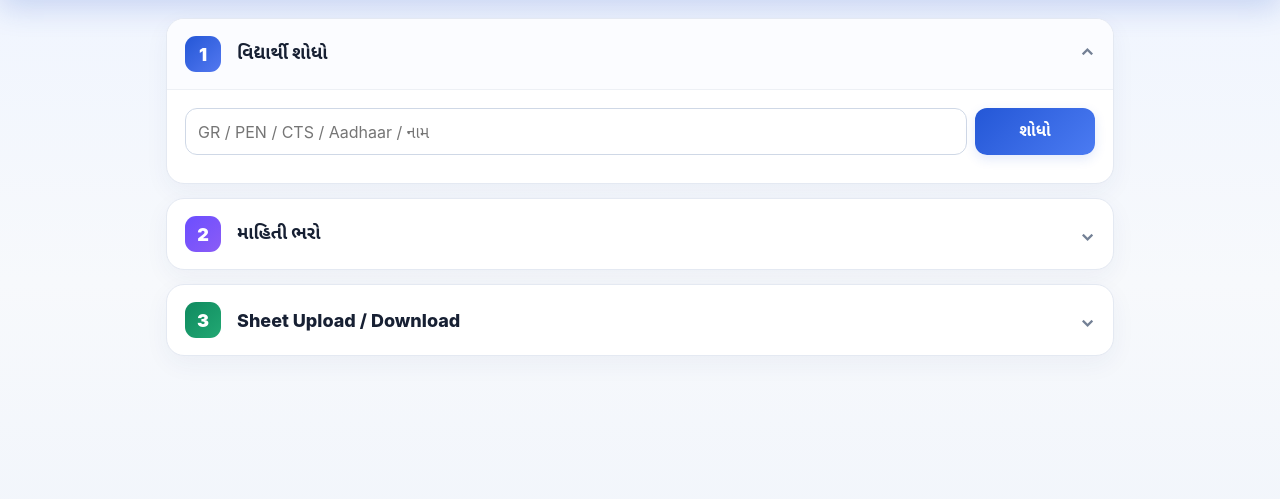
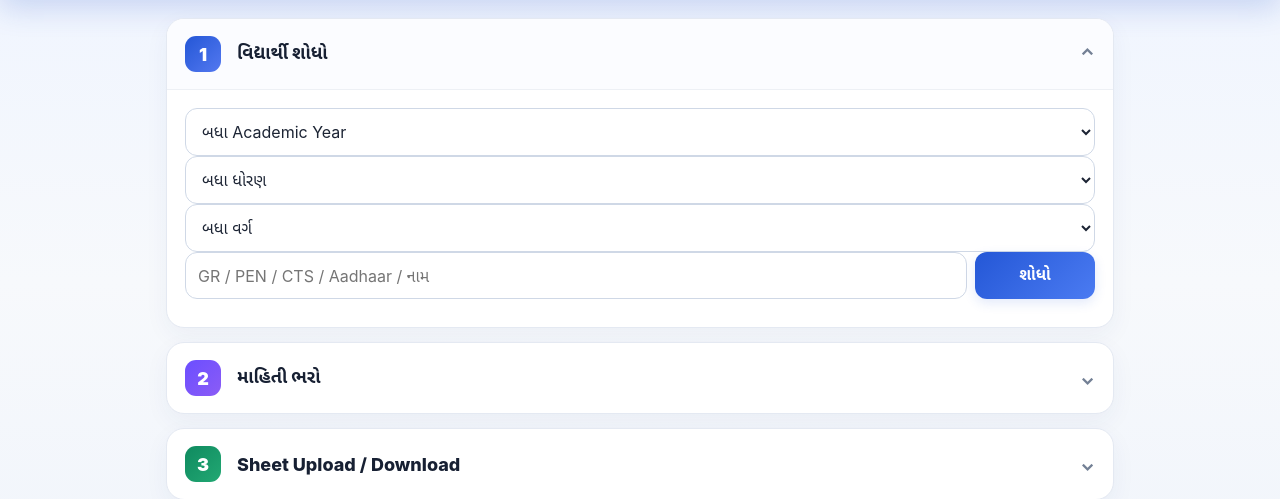
Before and after one commit to Adhyapak-Saathi/Adhyapaksaathi, a Flask app: page / in a window 1280 px wide, after a click that opens the changed part. Shown: the part 102-601 px from the top of the page. Run offline with Flask 3, Linux system fonts and the light colour scheme; some libraries are stand-ins or nearby versions.

Commit message:
Add class-year filters and enrollment dropdowns

```diff
--- a/student-data-scanner/templates/index.html
+++ b/student-data-scanner/templates/index.html
@@ -5,7 +5,7 @@
   <meta name="viewport" content="width=device-width,initial-scale=1,viewport-fit=cover">
   <meta name="theme-color" content="#2457d6">
   <link rel="manifest" href="/static/manifest.json">
-  <link rel="stylesheet" href="/static/style.css?v=20260929-8">
+  <link rel="stylesheet" href="/static/style.css?v=20260930-1">
   <title>Student Record Capture</title>
 </head>
 <body>
@@ -26,6 +26,11 @@
       <span class="menu-arrow">⌄</span>
     </summary>
     <div class="task-body">
+      <div class="filter-grid">
+        <select id="searchYear"><option value="">બધા Academic Year</option></select>
+        <select id="searchStandard"><option value="">બધા ધોરણ</option></select>
+        <select id="searchDivision"><option value="">બધા વર્ગ</option></select>
+      </div>
       <div class="searchline">
         <input id="q" placeholder="GR / PEN / CTS / Aadhaar / નામ">
         <button onclick="searchStudent()">શોધો</button>
@@ -110,7 +115,24 @@
           {% for key,label in fields %}
           <div class="field {% if key == 'address' %}wide{% endif %}" id="wrap_{{key}}">
             <label>{{label}}</label>
-            {% if key == 'address' %}
+            {% if key == 'standard' %}
+              <select id="f_{{key}}">
+                <option value="">Select Standard</option>
+                {% for n in range(1,13) %}<option value="{{n}}">{{n}}</option>{% endfor %}
+              </select>
+            {% elif key == 'division' %}
+              <select id="f_{{key}}">
+                <option value="">Select Division</option>
+                {% for d in ['A','B','C','D','E','F','G','H'] %}<option value="{{d}}">{{d}}</option>{% endfor %}
+              </select>
+            {% elif key == 'academic_year' %}
+              <select id="f_{{key}}">
+                <option value="">Select Academic Year</option>
+                <option value="2025-26">2025-26</option>
+                <option value="2026-27">2026-27</option>
+                <option value="2027-28">2027-28</option>
+              </select>
+            {% elif key == 'address' %}
               <textarea id="f_{{key}}" autocomplete="off"></textarea>
             {% else %}
               <input id="f_{{key}}" autocomplete="off">
@@ -137,7 +159,16 @@
     <div class="task-body">
       <input id="masterFile" type="file" accept=".xlsx,.xls,.csv">
       <button onclick="importMaster()">Upload Excel / CSV</button>
-      <a class="linkbtn" href="/api/export.xlsx">Download Current Data</a>
+
+      <div class="download-block">
+        <label>Download Filter</label>
+        <div class="filter-grid">
+          <select id="downloadYear"><option value="">બધા Academic Year</option></select>
+          <select id="downloadStandard"><option value="">બધા ધોરણ</option></select>
+          <select id="downloadDivision"><option value="">બધા વર્ગ</option></select>
+        </div>
+        <button class="download-btn" onclick="downloadData()">Download Excel</button>
+      </div>
       <div id="importStatus" class="status"></div>
     </div>
   </details>
@@ -149,6 +180,6 @@
   window.FIELD_KEYS={{ fields|map(attribute=0)|list|tojson }};
   window.FIELD_LABELS={{ dict(fields)|tojson }};
 </script>
-<script src="/static/app.js?v=20260929-8"></script>
+<script src="/static/app.js?v=20260930-1"></script>
 </body>
 </html>
```
